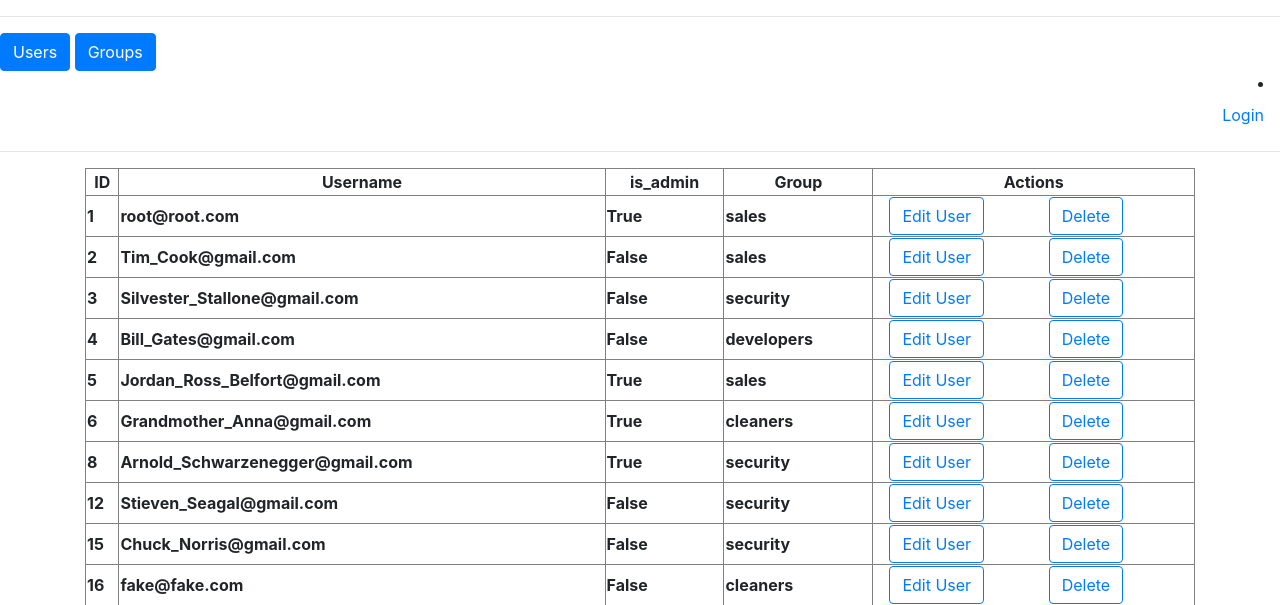
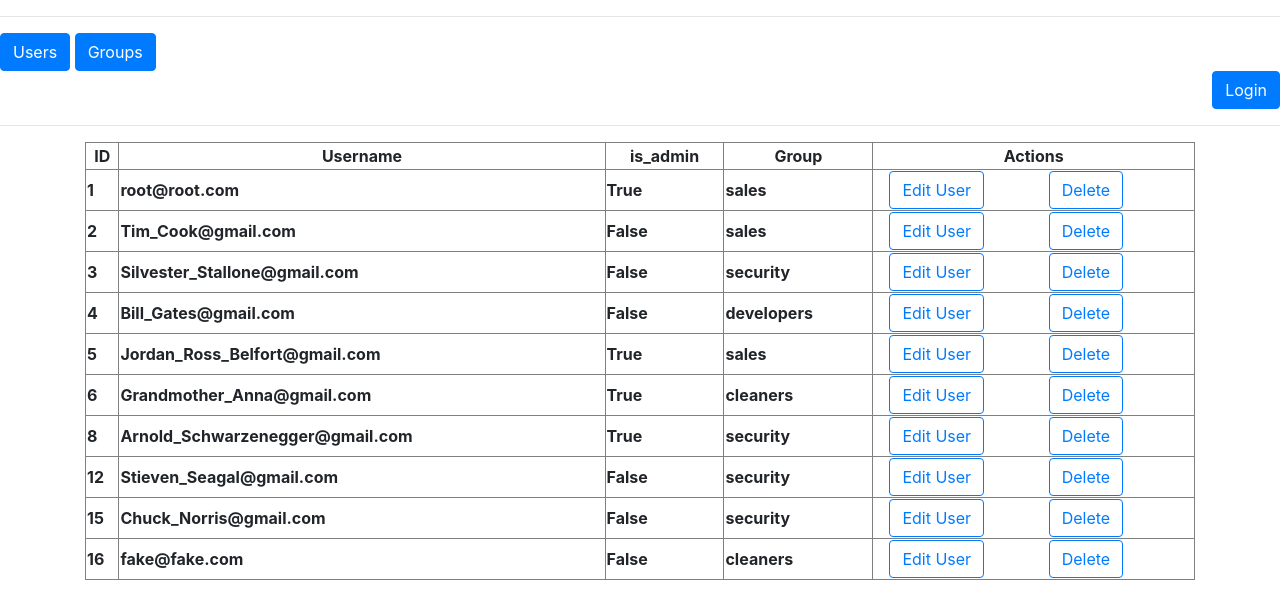
Before and after one commit to sheleh/assignment_users_prj, a Django app: page /all_users in a window 1280 px wide. Shown: the top 605 px of the page. Run offline with Django 3.2, Linux system fonts and the light colour scheme; data comes from the database, SQL or seed files in the repository; both versions use the stored data as it was after the commit; lists and menus that the app fills with data are empty; some libraries are stand-ins or nearby versions.

```diff
--- a/users_roles/templates/users_roles/base.html
+++ b/users_roles/templates/users_roles/base.html
@@ -15,22 +15,21 @@
 <div class="text-left">
             <a role="button" class="btn btn-primary" href="{% url 'all_users' %}">Users</a>
             <a role="button" class="btn btn-primary" href="{% url 'all_groups' %}">Groups</a>
-</div>
-<div class="text-right">
+    <div class="text-right">
             {% if user.is_authenticated %}
-                <li class="nav-item">
+                <div>
                     <a href="#" onclick="$('#signOutBtn').click()" class="nav-link">Logout</a>
                     <form style='display: none;' method="POST" action="{% url 'logout_user' %}">
                         {% csrf_token %}
                         <button id="signOutBtn" type="submit">Logout</button>
                     </form>
-                </li>
+                </div>
             {% else %}
-                <li class="nav-item">
-                    <a class="nav-link" href="{% url 'login_user' %}">Login</a>
-                </li>
+                    <a role="button" class="btn btn-primary" href="{% url 'login_user' %}">Login</a>
             {% endif %}
+    </div>
 </div>
+
 <hr>
 
 
--- a/users_roles/views.py
+++ b/users_roles/views.py
@@ -18,6 +18,7 @@ def login_user(request):
             return redirect('all_users')
 
 
+@login_required
 def logout_user(request):
     if request.method == "POST":
         logout(request)
@@ -82,6 +83,7 @@ def all_groups(request):
         return render(request, 'users_roles/all_groups.html', {'groups': groups, 'user': user, })
 
 
+@login_required
 def create_group(request):
     if request.method == 'GET':
         return render(request, 'users_roles/create_group.html', {'form': GroupForm()})
@@ -97,6 +99,7 @@ def create_group(request):
             return render(request, 'users_roles/create_group.html', {'form': GroupForm(), 'error': 'Bad data'})
 
 
+@login_required
 def edit_group(request, group_pk):
     group = get_object_or_404(Groups, pk=group_pk)
     if request.method == 'GET':
```
Also changed, not shown: db.sqlite3.
